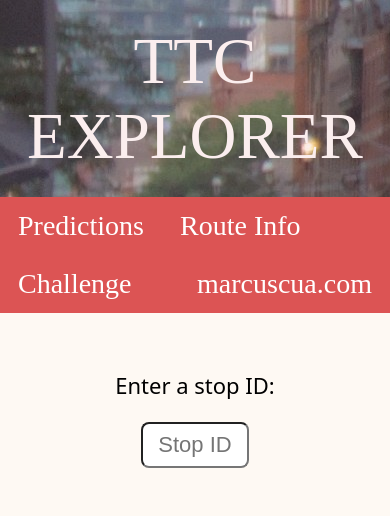
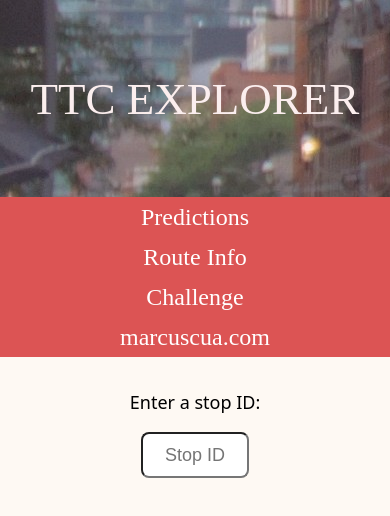
Before and after one commit to marc-issism/transit-website, a website: page index.html in a window 390 px wide. Drawn offline with Linux system fonts and the light colour scheme; a web font is replaced by a local one.

Commit message:
Created a phone view

```diff
--- a/styles.css
+++ b/styles.css
@@ -10,6 +10,8 @@
     font-family: TorontoSubway;
     src: url("./Toronto Subway.ttf");
 }
+
+
 
 
 html {
@@ -45,7 +47,6 @@ body {
 
 .topnav {
     overflow: hidden;
-
 }
 
 .topnav a {
@@ -55,12 +56,11 @@ body {
     color:white;
 }
 
-
-
 .topnav a:hover {
     background-color: white;
     color: var(--red);
 }
+
 
 
 .topnav-right {
@@ -131,3 +131,41 @@ dirTime {
 #didsplay {
     font-size: 1em;
 }
+
+@media only screen and (max-width: 790px) {
+    :root {
+        --header-size: 24px;
+        --content-size: 18px;
+    }
+
+    .page-title {
+        font-size: 45px;
+    }
+
+    .topnav {
+        display: flex;
+        flex-direction: column;
+        align-items: center;
+    }
+
+    .topnav a {
+        padding: 6.5px 18px;
+    }
+
+    .topnav-right {
+        float: none;
+    }
+
+    .stopPrediction {
+        margin-top: 15px;
+    }
+
+    dirHeader {
+        font-size: 18px;
+    }
+
+    dirTime {
+        font-size: 16px;
+    }
+
+}
--- a/transit.js
+++ b/transit.js
@@ -90,6 +90,7 @@ function display_stop_predictions(route_predictions) {
             document.getElementById("stopPredictionDisplay").appendChild(dir_time_element);
             document.getElementById("stopPredictionDisplay").appendChild(document.createElement("br"));
         }
+        document.getElementById("stopPredictionDisplay").appendChild(document.createElement("br"));
     }
     const element = document.createElement("p");
                 document.getElementById("display").appendChild(element);
```
